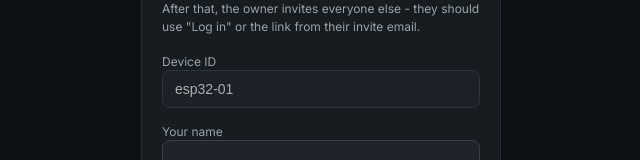
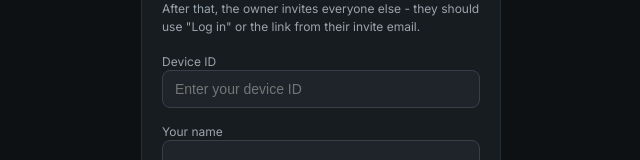
Before and after one commit to ragibbarket/fire-detection-frontend, a React (Vite) app: page /login in a window 1280 px wide. Both pictures are taken after a click on the button "First-time setup". Shown: the part 240-400 px from the top of the page, without its empty margins (319-959 px from the left). Built offline with nearby package versions, Linux system fonts and the light colour scheme; no server answers.

Commit message:
Make device ID editable again

```diff
--- a/src/pages/Login.jsx
+++ b/src/pages/Login.jsx
@@ -5,7 +5,7 @@ import { useAuth } from "../context/AuthContext";
 
 export default function Login() {
   const [mode, setMode] = useState("login"); // "login" | "register-owner"
-  const [form, setForm] = useState({ deviceId: "esp32-01", name: "", email: "", phone: "", password: "" });
+  const [form, setForm] = useState({ deviceId: "", name: "", email: "", phone: "", password: "" });
   const [error, setError] = useState(null);
   const [loading, setLoading] = useState(false);
   const { loginSuccess } = useAuth();
@@ -82,7 +82,7 @@ export default function Login() {
           {mode === "register-owner" && (
             <>
               <label style={{ fontSize: 12, color: "var(--text-secondary)" }}>Device ID</label>
-              <input style={{ ...inputStyle, opacity: 0.7, cursor: "not-allowed" }} value={form.deviceId} readOnly required />
+              <input style={inputStyle} value={form.deviceId} onChange={(e) => update("deviceId", e.target.value)} placeholder="Enter your device ID" required />
               <label style={{ fontSize: 12, color: "var(--text-secondary)" }}>Your name</label>
               <input style={inputStyle} value={form.name} onChange={(e) => update("name", e.target.value)} required />
             </>
```
